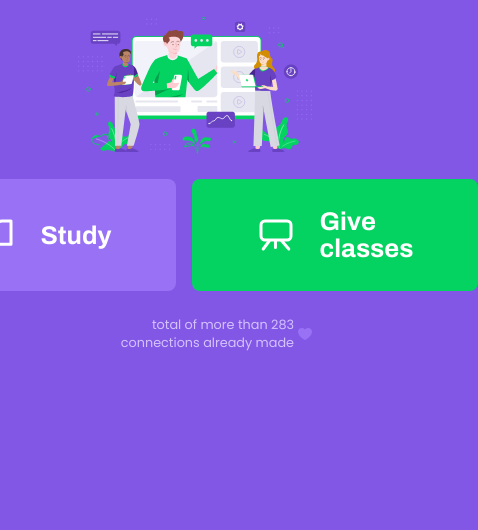
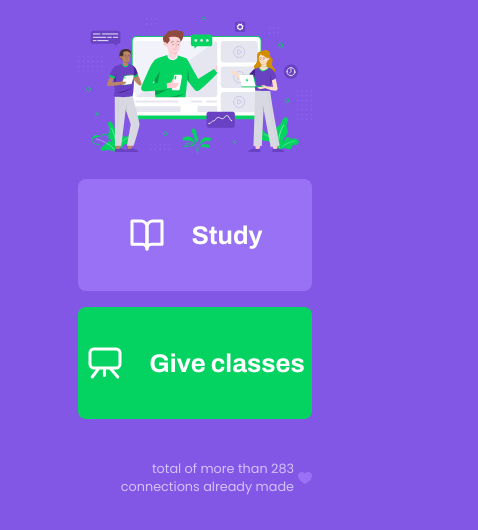
Before and after one commit to LoanCardoso13/NLW_2.0_Mayk, a website: page src/views/index.html in a window 390 px wide. Shown: the part 312-842 px from the top of the page, 478 px wide, since content can reach past the window. Drawn offline with nearby package versions, Linux system fonts and the light colour scheme; files that its build step writes are made by us from their sources.

Commit message:
Making landing page more responsive (for extra-slim display)

```diff
--- a/public/styles/responsive.css
+++ b/public/styles/responsive.css
@@ -159,3 +159,17 @@
         height: 38rem;
     }
 }
+@media (max-width: 600px) {
+    .buttons-container {
+        flex-direction: column;
+    }
+    .buttons-container > a {
+        margin-bottom: 1rem;
+        margin-right: 0 !important;
+        width: 100%;
+    }
+    .buttons-container a {
+        padding: 0 !important;
+        justify-content: center;
+    }
+}
```
